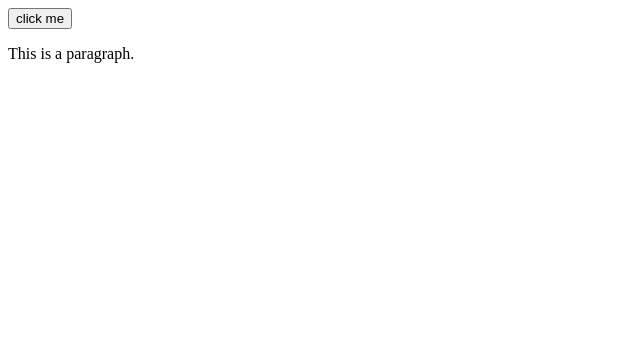
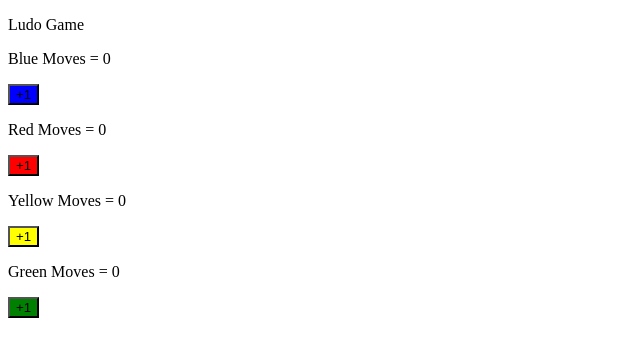
Before and after one commit to Abhay108cell/react, a React (Vite) app: page / in a window 1280 px wide. Shown: the top 356 px of the page, without its empty margins (0-640 px from the left). Built offline with nearby package versions, Linux system fonts and the light colour scheme.

Commit message:
make a ludo game and basic first function

```diff
--- a/src/App.jsx
+++ b/src/App.jsx
@@ -1,8 +1,10 @@
-import Button from "./Button.jsx";
+// import Button from "./Button.jsx";
+import LudoGame from "./LudoGame";
 function App(params) {
   return(
     <>
-    <Button/>
+    {/* <Button/> */}
+    <LudoGame/>
     </>
   )
 }
--- /dev/null
+++ b/src/LudoGame.jsx
@@ -0,0 +1,24 @@
+import { useState } from "react"
+export default function LudoGame(){
+  let [moves, SetMoves] = useState({blue:0, red:0, yellow:0, green:0});
+  let update =()=>{
+    moves.blue += 1;
+    console.log(`moves.blue = ${moves.blue}`);
+    SetMoves({...moves})
+  }
+  return(
+    <div>
+      <p> Ludo Game</p>
+      <div className="ludo">
+        <p> Blue Moves = {moves.blue} </p>
+        <button style={{backgroundColor: "blue"}} onClick={update}>+1</button>
+        <p> Red Moves = {moves.red}</p>
+        <button style={{backgroundColor: "red"}}>+1</button>
+        <p> Yellow Moves = {moves.yellow} </p>
+        <button style={{backgroundColor: "yellow"}}>+1</button>
+        <p> Green Moves = {moves.green} </p>
+        <button style={{backgroundColor: "green"}}>+1</button>
+      </div>
+    </div>
+  )
+}
```
